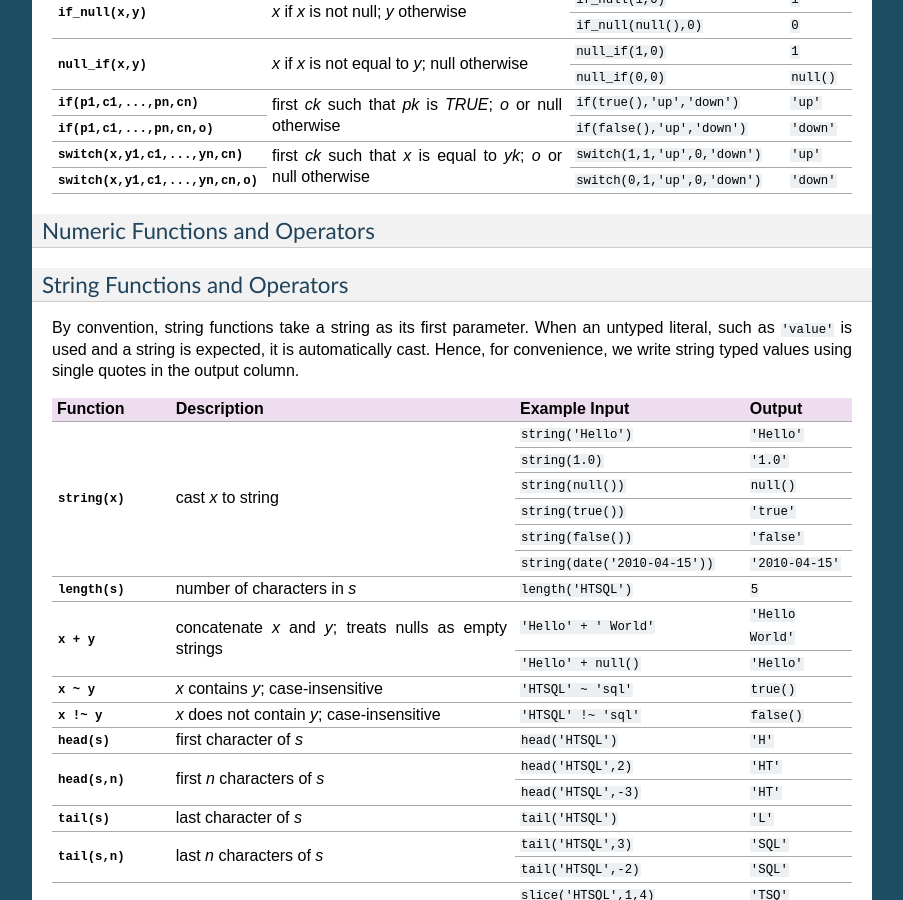
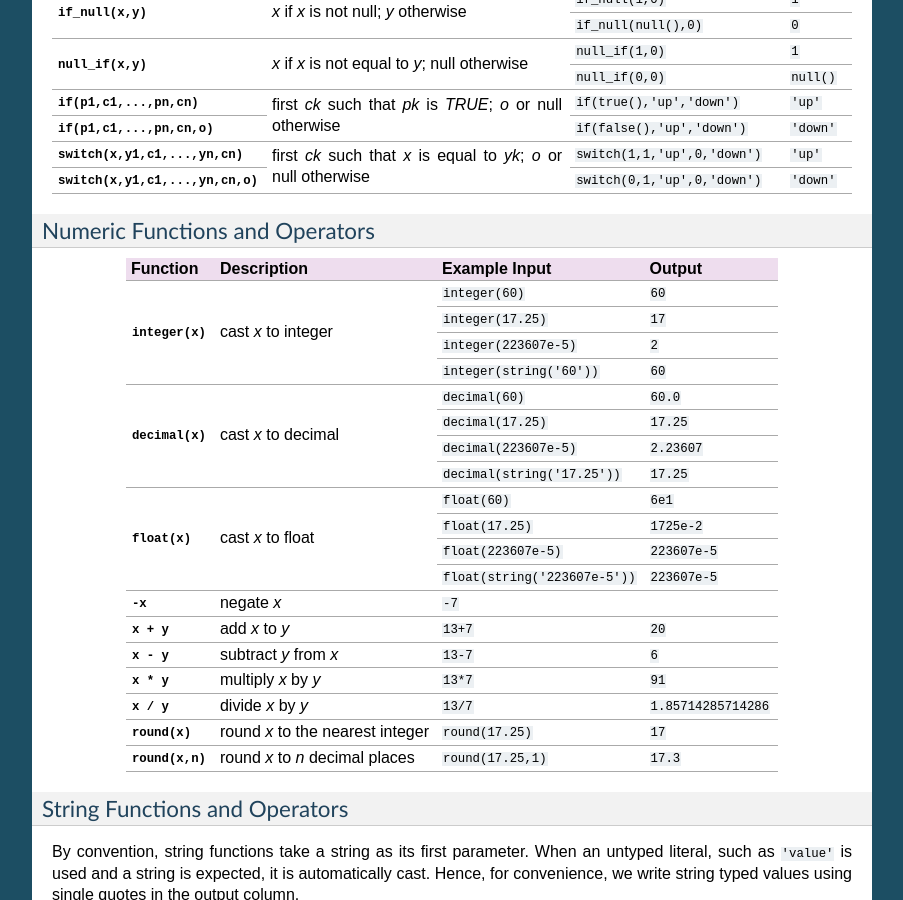
Before and after one commit to prometheusresearch/htsql, a Sphinx documentation site: the page built from doc/reference.rst, in a window 1280 px wide and 900 px high, scrolled down 2247 px. Shown: the whole window, without its empty margins (198-1101 px from the left). Built offline with Sphinx 7.4.7, drawn with Linux system fonts in a browser that asks for light colours.

Commit message:
Added a table of numeric functions and operators.

```diff
--- a/doc/reference.rst
+++ b/doc/reference.rst
@@ -190,6 +190,52 @@ Logical and Comparison Operators
 Numeric Functions and Operators
 -------------------------------
 
++----------------------+---------------------------+---------------------------+----------------------+
+| Function             | Description               | Example Input             | Output               |
++======================+===========================+===========================+======================+
+| `integer(x)`         | cast *x* to integer       | ``integer(60)``           | ``60``               |
+|                      |                           +---------------------------+----------------------+
+|                      |                           | ``integer(17.25)``        | ``17``               |
+|                      |                           +---------------------------+----------------------+
+|                      |                           | ``integer(223607e-5)``    | ``2``                |
+|                      |                           +---------------------------+----------------------+
+|                      |                           | ``integer(string('60'))`` | ``60``               |
++----------------------+---------------------------+---------------------------+----------------------+
+| `decimal(x)`         | cast *x* to decimal       | ``decimal(60)``           | ``60.0``             |
+|                      |                           +---------------------------+----------------------+
+|                      |                           | ``decimal(17.25)``        | ``17.25``            |
+|                      |                           +---------------------------+----------------------+
+|                      |                           | ``decimal(223607e-5)``    | ``2.23607``          |
+|                      |                           +---------------------------+----------------------+
+|                      |                           | |decimal-from-string-in|  | ``17.25``            |
++----------------------+---------------------------+---------------------------+----------------------+
+| `float(x)`           | cast *x* to float         | ``float(60)``             | ``6e1``              |
+|                      |                           +---------------------------+----------------------+
+|                      |                           | ``float(17.25)``          | ``1725e-2``          |
+|                      |                           +---------------------------+----------------------+
+|                      |                           | ``float(223607e-5)``      | ``223607e-5``        |
+|                      |                           +---------------------------+----------------------+
+|                      |                           | |float-from-string-in|    | ``223607e-5``        |
++----------------------+---------------------------+---------------------------+----------------------+
+| `-x`                 | negate *x*                | ``-7``                    |                      |
++----------------------+---------------------------+---------------------------+----------------------+
+| `x + y`              | add *x* to *y*            | ``13+7``                  | ``20``               |
++----------------------+---------------------------+---------------------------+----------------------+
+| `x - y`              | subtract *y* from *x*     | ``13-7``                  | ``6``                |
++----------------------+---------------------------+---------------------------+----------------------+
+| `x * y`              | multiply *x* by *y*       | ``13*7``                  | ``91``               |
++----------------------+---------------------------+---------------------------+----------------------+
+| `x / y`              | divide *x* by *y*         | ``13/7``                  | ``1.85714285714286`` |
++----------------------+---------------------------+---------------------------+----------------------+
+| `round(x)`           | round *x* to the nearest  | ``round(17.25)``          | ``17``               |
+|                      | integer                   |                           |                      |
++----------------------+---------------------------+---------------------------+----------------------+
+| `round(x,n)`         | round *x* to *n* decimal  | ``round(17.25,1)``        | ``17.3``             |
+|                      | places                    |                           |                      |
++----------------------+---------------------------+---------------------------+----------------------+
+
+.. |decimal-from-string-in| replace:: ``decimal(string('17.25'))``
+.. |float-from-string-in| replace:: ``float(string('223607e-5'))``
 
 
 String Functions and Operators
```
